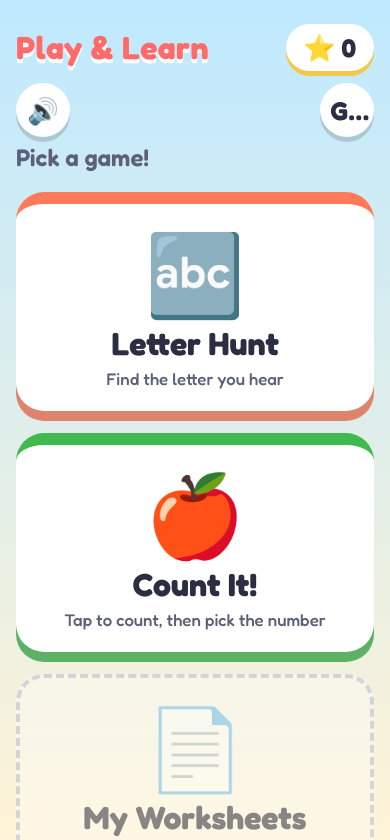
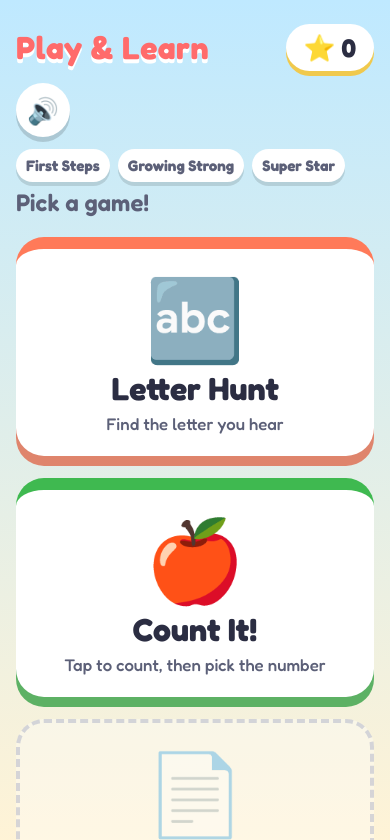
Before and after one commit to abg0dw1n/play-and-learn, a plain HTML site: page index.html in a window 390 px wide. Shown: the top 840 px of the page. Drawn offline with Linux system fonts and the light colour scheme.

Commit message:
Redesign difficulty picker: three segment buttons instead of single pill
- Shows all three modes at once, current one highlighted
- No text overflow/ellipsis issues
- Better UX: one-tap to any mode, no cycling

```diff
--- a/css/styles.css
+++ b/css/styles.css
@@ -47,13 +47,17 @@ button { font: inherit; color: inherit; cursor: pointer; touch-action: manipulat
   box-shadow: 0 5px 0 #f0c94d;
 }
 .difficulty-picker {
-  width: auto; min-width: 0; height: 64px; flex: none; border: 0; border-radius: 999px; background: var(--paper);
-  font-size: 1.15rem; font-weight: 700; padding: 0 14px; box-shadow: 0 5px 0 rgba(0,0,0,.15);
-  white-space: nowrap; overflow: hidden; text-overflow: ellipsis; max-width: 42vw;
+  display: flex; gap: 8px; align-items: center; flex: none;
 }
-.difficulty-picker:active { transform: translateY(4px); box-shadow: 0 1px 0 rgba(0,0,0,.15); }
+.diff-btn {
+  border: 0; border-radius: 999px; background: var(--paper); color: var(--soft-ink);
+  font-size: 1.05rem; font-weight: 700; padding: 8px 14px; box-shadow: 0 4px 0 rgba(0,0,0,.12);
+  white-space: nowrap;
+}
+.diff-btn.on { background: var(--accent); color: #fff; box-shadow: 0 4px 0 color-mix(in srgb, var(--accent) 70%, #000 25%); }
+.diff-btn:active { transform: translateY(3px); box-shadow: 0 1px 0 rgba(0,0,0,.15); }
 @media (max-width: 480px) {
-  .difficulty-picker { font-size: 1rem; padding: 0 10px; max-width: 46vw; }
+  .diff-btn { font-size: .95rem; padding: 7px 10px; }
 }
 .home-sub { font-size: 1.5rem; margin: 6px 0 20px; color: var(--soft-ink); font-weight: 600; }
 
--- a/js/app.js
+++ b/js/app.js
@@ -65,21 +65,26 @@ function renderHome() {
     grownUpsButton());
 }
 
-// Difficulty picker (shown in header)
+// Difficulty picker (shown in header) — three small buttons instead of one pill
 function difficultyPicker() {
-  const btn = el('button', { class: 'icon-btn difficulty-picker', 'aria-label': 'Change difficulty' }, DIFFICULTY_LABELS[store.getDifficulty()]);
-  function refresh() {
-    const d = store.getDifficulty();
-    btn.textContent = DIFFICULTY_LABELS[d];
-    btn.setAttribute('aria-label', `Difficulty: ${DIFFICULTY_TEXT[d]}`);
-  }
-  btn.addEventListener('click', () => {
-    const next = (store.getDifficulty() + 1) % 3;
-    store.setDifficulty(next);
-    refresh();
-    if (store.get().sound) speak(DIFFICULTY_TEXT[next]);
+  const wrap = el('div', { class: 'difficulty-picker' });
+  DIFFICULTY_TEXT.forEach((label, i) => {
+    const btn = el('button', {
+      class: 'diff-btn',
+      'aria-label': `Difficulty: ${label}`,
+      'aria-pressed': i === store.getDifficulty(),
+      onclick: () => {
+        store.setDifficulty(i);
+        wrap.querySelectorAll('.diff-btn').forEach((b) => {
+          b.classList.toggle('on', b === btn);
+          b.setAttribute('aria-pressed', b === btn);
+        });
+        if (store.get().sound) speak(label);
+      },
+    }, label);
+    wrap.append(btn);
   });
-  return btn;
+  return wrap;
 }
 
 // Press-and-hold so little fingers don't wander into settings.
```
